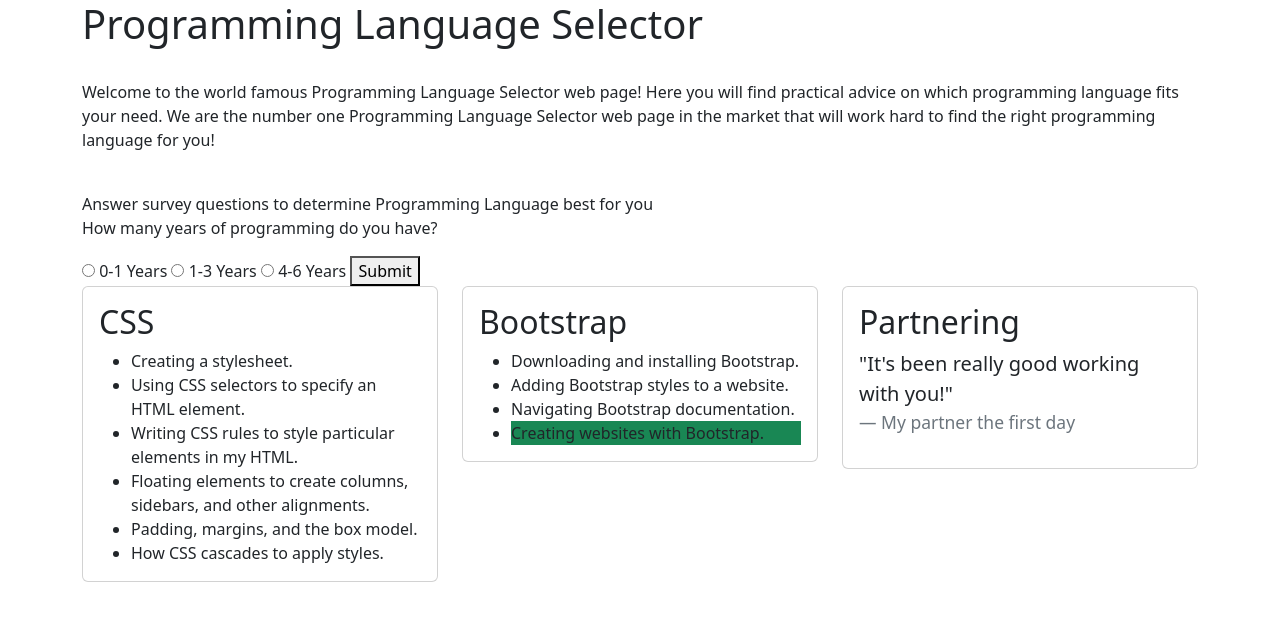
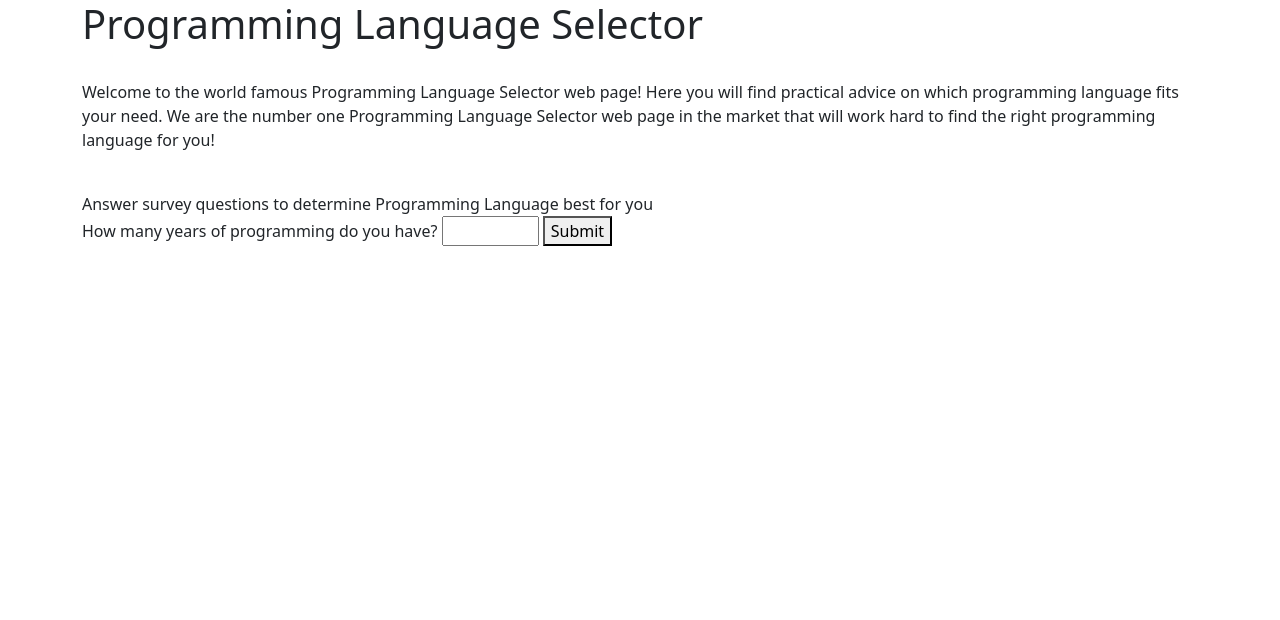
Before and after one commit to xayananh4/ProgrammingLanguageS, a plain HTML site: page index.html in a window 1280 px wide. Drawn offline with Linux system fonts and the light colour scheme.

Commit message:
change radio buttons to text boxes

```diff
--- a/index.html
+++ b/index.html
@@ -22,19 +22,12 @@
       <form id="surveyform">
         <label for="input1">Answer survey questions to determine Programming Language best for you</label>
         <br>
-        <p>How many years of programming do you have?</p>
-        <label>
-          <input type="radio" name="q01" value="zeroToOne" id="zeroToOne">
-          0-1 Years
-        </label>
-        <label>
-          <input type="radio" name="q01" value="oneToThree" id="oneToThree">
-          1-3 Years
-        </label>
-        <label>
-          <input type="radio" name="q01" value="fourToSix" id="fourToSix">
-          4-6 Years
-        </label>
+          <label for="input1">How many years of programming do you have?</label>
+          <input type="number" id="input1" name="quantity" min="0" max="100">
+
+
+
+
         <button type="submit">Submit</button>
       </form>
     </div>
@@ -85,77 +78,27 @@
         </div>
       </div>
 
- <!-- div container for assembly  -->
+ <!-- div container for c++  -->
       <div class="col-md-4">
-        <div id="assembly" class="defaultSettingHidden">
+        <div id="cplus" class="defaultSettingHidden">
         <div class="card">
           <div class="card-body">
-            <h2 class="card-title">HTML</h2>
-            <ul class="card-text">
-              <li>Using HTML tags to create websites.</li>
-              <li>Indenting and organizing HTML correctly.</li>
-              <li>Incorporating block elements.</li>
-              <li>Including inline elements.</li>
-              <li>Using both spans and divs.</li>
-              <li><b>Adults: </b>$125</li>
-              <li><b>Children: </b>$75</li>
-            </ul>
+            <h2 class="card-title">We Recommend C++</h2>
+              <ul class="card-text">
+                <li>
+                  The x86 Adventures series teaches you your computer's  language - x86 Assembly language, from scratch.</li>
+                <li><b>INCLUDED : </b>Access to do the online theory (e-learning),
+                  24/7 online access and unlimited video and reading material.</li>
+                <li><b>THE COURSE ALLOWS YOU :</b> Work remotley with teachers and students around the world.
+                </li>
+                <li><b>AVAILABILITY : </b>January 6 - 8, 2023</li>
+                <li><b>Cost: </b>$ 900,000.00</li>
+              </ul>
           </div>
         </div>
       </div>
     </div>
     </div>
-
-
-
-
-
-    <div class="row">
-      <div class="col-md-4">
-        <div class="card">
-          <div class="card-body">
-            <h2 class="card-title">CSS</h2>
-            <ul class="card-text">
-              <li>Creating a stylesheet.</li>
-              <li>Using CSS selectors to specify an HTML element.</li>
-              <li>Writing CSS rules to style particular elements in my HTML.</li>
-              <li>Floating elements to create columns, sidebars, and other alignments.</li>
-              <li>Padding, margins, and the box model.</li>
-              <li>How CSS cascades to apply styles.</li>
-            </ul>
-          </div>
-        </div>
-      </div>
-      <div class="col-md-4">
-        <div class="card">
-          <div class="card-body">
-            <h2 class="card-title">Bootstrap</h2>
-            <ul class="card-text">
-              <li>Downloading and installing Bootstrap.</li>
-              <li>Adding Bootstrap styles to a website.</li>
-              <li>Navigating Bootstrap documentation.</li>
-              <li class="bg-success">Creating websites with Bootstrap.</li>
-            </ul>
-          </div>
-        </div>
-      </div>
-      <div class="col-md-4">
-        <div class="card">
-          <div class="card-body">
-            <h2 class="card-title">Partnering</h2>
-            <div class="card-text">
-              <blockquote class="blockquote">
-                <p>"It's been really good working with you!"</p>
-                <footer class="blockquote-footer">My partner the first day</footer>
-              </blockquote>
-            </div>
-          </div>
-        </div>
-      </div>
-
-    </div>
-
-
   </div>
 </body>
 
--- a/js/scripts.js
+++ b/js/scripts.js
@@ -3,19 +3,24 @@
 
 function handleSubmission(event) {
   event.preventDefault();
-  let result = "";
+
+
+
+
   let python  = document.querySelector("div#python");
   let javascript  = document.querySelector("div#javascript");
-  let assembly = document.querySelector("div#assembly");
+  let cplus = document.querySelector("div#cplus");
+
   let selectionFormQuestionOne = document.querySelector("input[name='q01']:checked").value;
 
 
 
 
-  if('zeroToOne' === selectionFormQuestionOne)
-  {
-    assembly.removeAttribute("class");
-  }
+
+  // if('zeroToOne' === selectionFormQuestionOne)
+  // {
+  //   cplus.removeAttribute("class");
+  // }
 
 
   else if('neutral' === selected)
```
